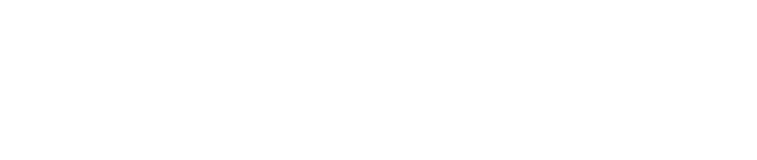
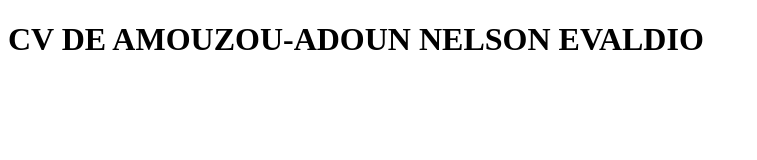
Before and after one commit to Namz05/git-mon-cv, a plain HTML site: page index.html in a window 1280 px wide. Shown: the whole page, without its empty margins (0-757 px from the left). Drawn offline with Linux system fonts and the light colour scheme.

Commit message:
Update index.html

```diff
--- a/index.html
+++ b/index.html
@@ -7,6 +7,7 @@
     <link rel="stylesheet" href="style.css">
 </head>
 <body>
+    <h1>CV DE AMOUZOU-ADOUN NELSON EVALDIO</h1>
 
 </body>
 </html>
```
